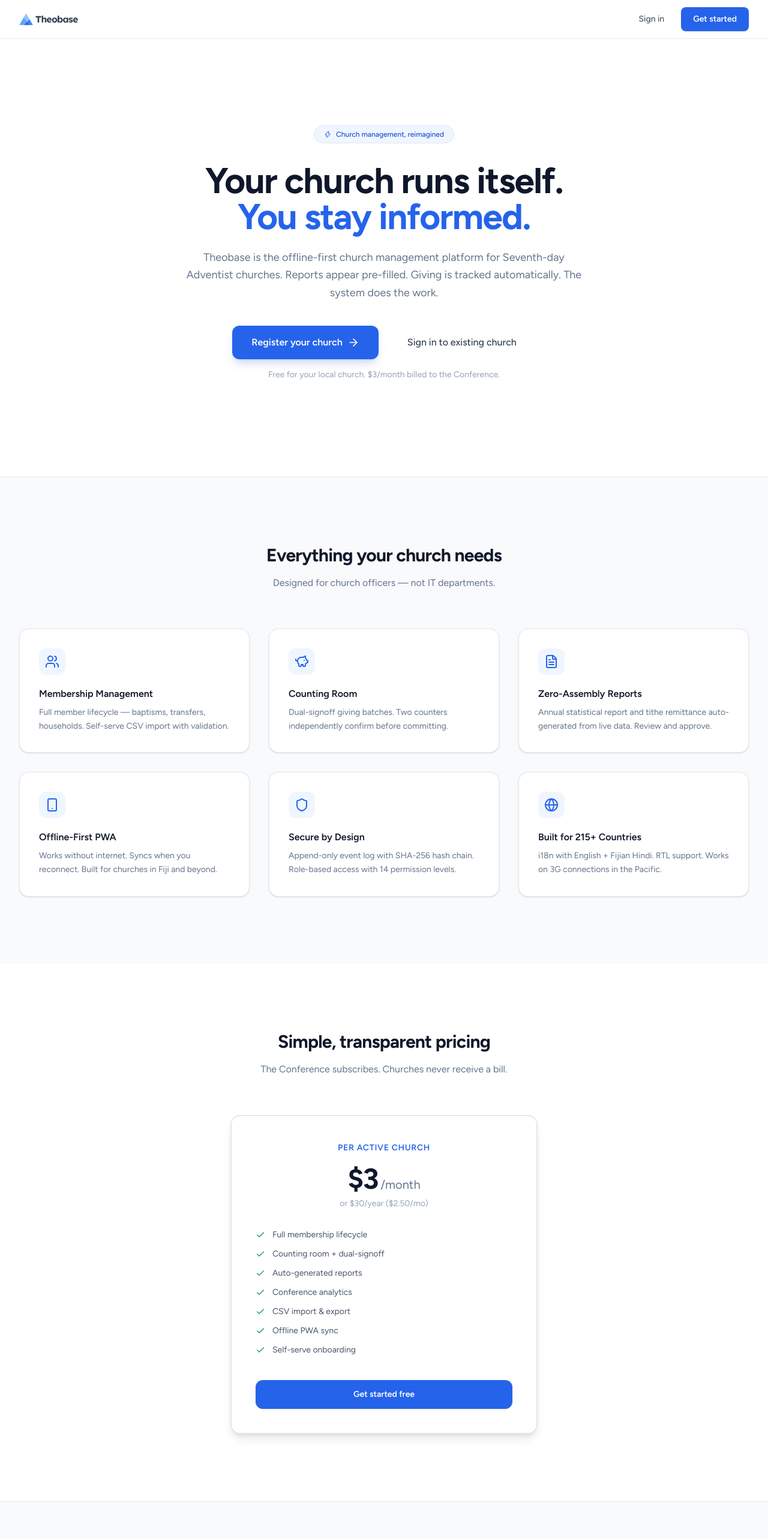
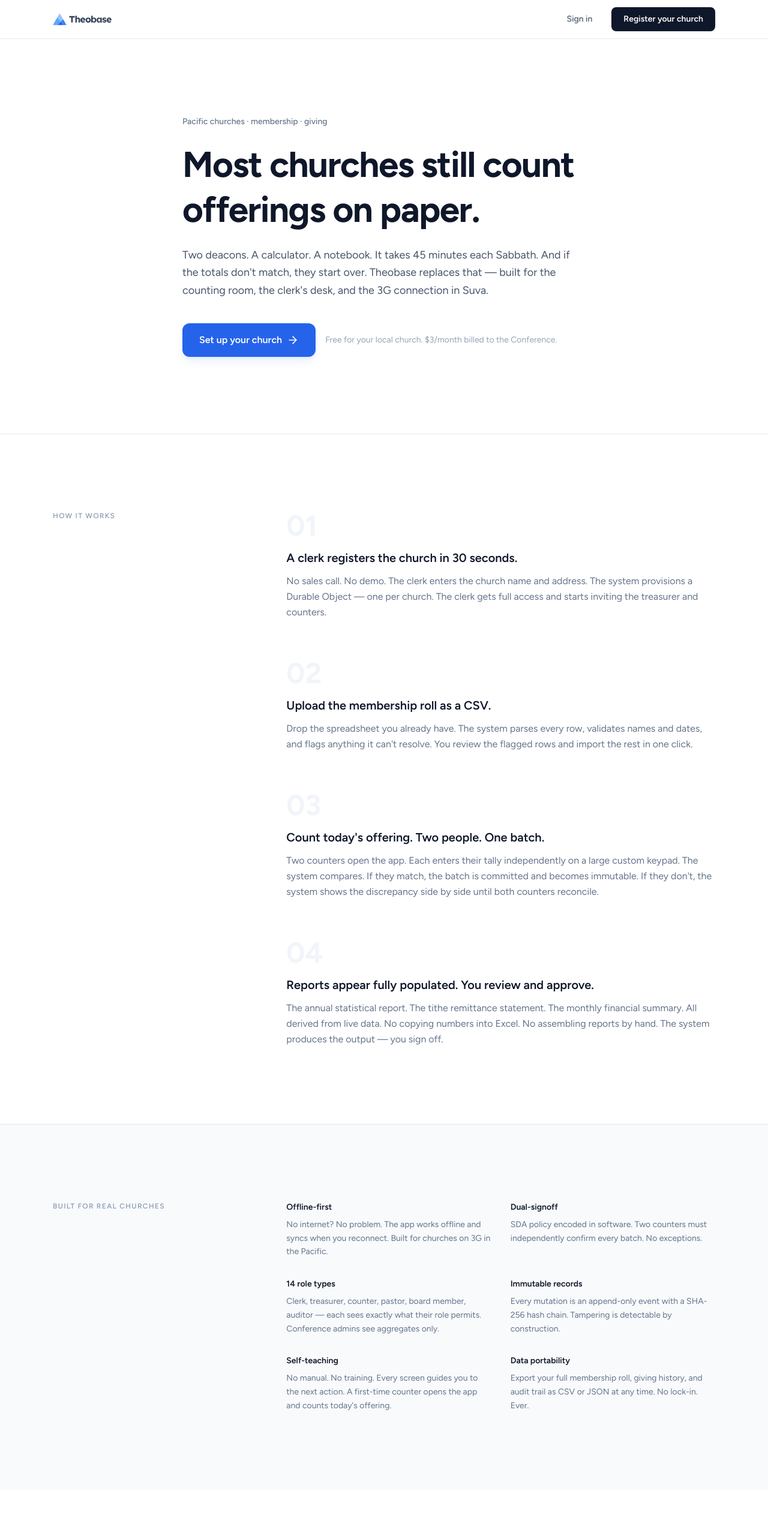
Before and after one commit to taiatiniyara/theobase, a React (Vite) app in the folder packages/web/: page / in a window 1280 px wide. Shown: the top 2566 px of the page at 60% size. Built offline with nearby package versions, Linux system fonts and the light colour scheme; what drizzle-zod would draw is missing.

Commit message:
feat: editorial marketing landing page — story-driven, Pacific-focused, non-generic

```diff
--- a/packages/web/src/components/features/landing-page.tsx
+++ b/packages/web/src/components/features/landing-page.tsx
@@ -1,260 +1,208 @@
 import { useNavigate } from '@tanstack/react-router';
-import {
-  Users,
-  PiggyBank,
-  FileText,
-  Globe,
-  Shield,
-  Zap,
-  Smartphone,
-  Check,
-  ArrowRight,
-} from 'lucide-react';
+import { ArrowRight } from 'lucide-react';
 
 export function LandingPage() {
   const navigate = useNavigate();
 
-  const features = [
-    {
-      icon: Users,
-      title: 'Membership Management',
-      desc: 'Full member lifecycle — baptisms, transfers, households. Self-serve CSV import with validation.',
-    },
-    {
-      icon: PiggyBank,
-      title: 'Counting Room',
-      desc: 'Dual-signoff giving batches. Two counters independently confirm before committing.',
-    },
-    {
-      icon: FileText,
-      title: 'Zero-Assembly Reports',
-      desc: 'Annual statistical report and tithe remittance auto-generated from live data. Review and approve.',
-    },
-    {
-      icon: Smartphone,
-      title: 'Offline-First PWA',
-      desc: 'Works without internet. Syncs when you reconnect. Built for churches in Fiji and beyond.',
-    },
-    {
-      icon: Shield,
-      title: 'Secure by Design',
-      desc: 'Append-only event log with SHA-256 hash chain. Role-based access with 14 permission levels.',
-    },
-    {
-      icon: Globe,
-      title: 'Built for 215+ Countries',
-      desc: 'i18n with English + Fijian Hindi. RTL support. Works on 3G connections in the Pacific.',
-    },
-  ];
-
-  const pricingFeatures = [
-    'Full membership lifecycle',
-    'Counting room + dual-signoff',
-    'Auto-generated reports',
-    'Conference analytics',
-    'CSV import & export',
-    'Offline PWA sync',
-    'Self-serve onboarding',
-  ];
-
   return (
     <div className="min-h-screen bg-white dark:bg-neutral-950">
-      <header className="sticky top-0 z-50 border-b border-neutral-200/60 bg-white/80 backdrop-blur-sm dark:border-neutral-800 dark:bg-neutral-950/80">
-        <div className="mx-auto flex h-16 max-w-7xl items-center justify-between px-4 sm:px-6 lg:px-8">
-          <div className="flex items-center gap-3">
+      <header className="sticky top-0 z-50 border-b border-neutral-100 bg-white/90 backdrop-blur-md dark:border-neutral-800 dark:bg-neutral-950/90">
+        <div className="mx-auto flex h-16 max-w-6xl items-center justify-between px-6">
           <img src="/logo-full.svg" alt="Theobase" className="h-5 w-auto dark:hidden" />
           <img src="/logo-full-light.svg" alt="Theobase" className="hidden h-5 w-auto dark:block" />
-          </div>
-          <div className="flex items-center gap-3">
+          <div className="flex items-center gap-4">
             <button
               type="button"
               onClick={() => navigate({ to: '/login' })}
-              className="rounded-lg px-4 py-2 text-sm font-medium text-neutral-600 hover:text-neutral-900 dark:text-neutral-400 dark:hover:text-neutral-200"
+              className="rounded-lg px-4 py-2 text-sm font-medium text-neutral-600 transition-colors hover:text-neutral-900 dark:text-neutral-400 dark:hover:text-neutral-100"
             >
               Sign in
             </button>
             <button
               type="button"
               onClick={() => navigate({ to: '/church/register' })}
-              className="rounded-lg bg-brand-600 px-5 py-2.5 text-sm font-semibold text-white shadow-sm transition-all hover:bg-brand-700 active:scale-[0.98]"
+              className="rounded-lg bg-neutral-900 px-5 py-2.5 text-sm font-semibold text-white shadow-sm transition-all hover:bg-neutral-800 active:scale-[0.98] dark:bg-white dark:text-neutral-900 dark:hover:bg-neutral-100"
             >
-              Get started
+              Register your church
             </button>
           </div>
         </div>
       </header>
 
       <main>
-        <section className="relative overflow-hidden">
-          <div className="mx-auto max-w-7xl px-4 pb-24 pt-20 sm:px-6 sm:pb-32 sm:pt-28 lg:px-8 lg:pb-40 lg:pt-36">
-            <div className="mx-auto max-w-3xl text-center">
-              <div className="mb-8 inline-flex items-center gap-2 rounded-full border border-brand-200 bg-brand-50 px-4 py-1.5 text-xs font-medium text-brand-700 dark:border-brand-800 dark:bg-brand-950 dark:text-brand-300">
-                <Zap className="h-3 w-3" />
-                Church management, reimagined
-              </div>
-              <h1 className="text-4xl font-bold tracking-tight text-neutral-900 sm:text-5xl lg:text-6xl dark:text-neutral-100">
-                Your church runs itself.
-                <span className="block text-brand-600 dark:text-brand-400">You stay informed.</span>
+        <section className="relative border-b border-neutral-100 dark:border-neutral-800">
+          <div className="mx-auto max-w-6xl px-6 pb-24 pt-24 sm:pb-32 sm:pt-32">
+            <div className="mx-auto max-w-2xl">
+              <p className="text-sm font-medium text-neutral-500 dark:text-neutral-400">
+                Pacific churches &middot; membership &middot; giving
+              </p>
+              <h1 className="mt-6 text-4xl font-bold leading-tight tracking-tight text-neutral-900 sm:text-5xl lg:text-6xl dark:text-neutral-100">
+                Most churches still count offerings on paper.
               </h1>
-              <p className="mx-auto mt-6 max-w-2xl text-lg leading-relaxed text-neutral-500 dark:text-neutral-400">
-                Theobase is the offline-first church management platform for Seventh-day Adventist churches.
-                Reports appear pre-filled. Giving is tracked automatically. The system does the work.
+              <p className="mt-6 text-lg leading-relaxed text-neutral-600 dark:text-neutral-400">
+                Two deacons. A calculator. A notebook. It takes 45 minutes each Sabbath.
+                And if the totals don't match, they start over. Theobase replaces that —
+                built for the counting room, the clerk's desk, and the 3G connection in Suva.
               </p>
-              <div className="mt-10 flex flex-col items-center gap-4 sm:flex-row sm:justify-center">
+              <div className="mt-10 flex flex-col gap-4 sm:flex-row sm:items-center">
                 <button
                   type="button"
                   onClick={() => navigate({ to: '/church/register' })}
-                  className="inline-flex items-center gap-2 rounded-xl bg-brand-600 px-8 py-4 text-base font-semibold text-white shadow-lg shadow-brand-600/20 transition-all hover:bg-brand-700 hover:shadow-xl hover:shadow-brand-600/25 active:scale-[0.98]"
+                  className="inline-flex items-center gap-2 rounded-xl bg-brand-600 px-7 py-4 text-base font-semibold text-white shadow-lg shadow-brand-600/10 transition-all hover:bg-brand-700 hover:shadow-xl hover:shadow-brand-600/20 active:scale-[0.98]"
                 >
-                  Register your church
+                  Set up your church
                   <ArrowRight className="h-5 w-5" />
                 </button>
-                <button
-                  type="button"
-                  onClick={() => navigate({ to: '/login' })}
-                  className="inline-flex items-center gap-2 rounded-xl px-8 py-4 text-base font-medium text-neutral-700 transition-all hover:text-neutral-900 dark:text-neutral-300 dark:hover:text-neutral-100"
-                >
-                  Sign in to existing church
-                </button>
+                <p className="text-sm text-neutral-400">
+                  Free for your local church. $3/month billed to the Conference.
+                </p>
               </div>
-              <p className="mt-4 text-sm text-neutral-400">Free for your local church. $3/month billed to the Conference.</p>
             </div>
           </div>
         </section>
 
-        <section className="border-t border-neutral-200/60 bg-neutral-50 py-20 dark:border-neutral-800 dark:bg-neutral-900/50 sm:py-28">
-          <div className="mx-auto max-w-7xl px-4 sm:px-6 lg:px-8">
-            <div className="mx-auto max-w-2xl text-center">
-              <h2 className="text-3xl font-bold tracking-tight text-neutral-900 dark:text-neutral-100">
-                Everything your church needs
-              </h2>
-              <p className="mt-4 text-neutral-500 dark:text-neutral-400">
-                Designed for church officers — not IT departments.
+        <section className="py-24 sm:py-32">
+          <div className="mx-auto max-w-6xl px-6">
+            <div className="grid gap-16 lg:grid-cols-3">
+              <div className="lg:col-span-1">
+                <p className="text-xs font-semibold uppercase tracking-widest text-neutral-400 dark:text-neutral-500">
+                  How it works
                 </p>
               </div>
-            <div className="mt-16 grid gap-8 sm:grid-cols-2 lg:grid-cols-3">
-              {features.map((f) => (
-                <div
-                  key={f.title}
-                  className="group rounded-2xl border border-neutral-200/60 bg-white p-8 shadow-sm transition-all hover:border-brand-200 hover:shadow-md dark:border-neutral-800 dark:bg-neutral-900 dark:hover:border-brand-800"
-                >
-                  <div className="mb-5 flex h-11 w-11 items-center justify-center rounded-xl bg-brand-50 text-brand-600 transition-colors group-hover:bg-brand-100 dark:bg-brand-950 dark:text-brand-400 dark:group-hover:bg-brand-900">
-                    <f.icon className="h-6 w-6" />
+              <div className="lg:col-span-2 space-y-16">
+                <div className="group">
+                  <div className="mb-4 text-5xl font-bold text-neutral-100 transition-colors group-hover:text-brand-100 dark:text-neutral-800 dark:group-hover:text-brand-900">
+                    01
                   </div>
-                  <h3 className="text-base font-semibold text-neutral-900 dark:text-neutral-100">
-                    {f.title}
+                  <h3 className="text-xl font-semibold text-neutral-900 dark:text-neutral-100">
+                    A clerk registers the church in 30 seconds.
                   </h3>
+                  <p className="mt-3 leading-relaxed text-neutral-500 dark:text-neutral-400">
+                    No sales call. No demo. The clerk enters the church name and address.
+                    The system provisions a Durable Object — one per church. The clerk gets
+                    full access and starts inviting the treasurer and counters.
+                  </p>
+                </div>
+
+                <div className="group">
+                  <div className="mb-4 text-5xl font-bold text-neutral-100 transition-colors group-hover:text-brand-100 dark:text-neutral-800 dark:group-hover:text-brand-900">
+                    02
+                  </div>
+                  <h3 className="text-xl font-semibold text-neutral-900 dark:text-neutral-100">
+                    Upload the membership roll as a CSV.
+                  </h3>
+                  <p className="mt-3 leading-relaxed text-neutral-500 dark:text-neutral-400">
+                    Drop the spreadsheet you already have. The system parses every row,
+                    validates names and dates, and flags anything it can't resolve.
+                    You review the flagged rows and import the rest in one click.
+                  </p>
+                </div>
+
+                <div className="group">
+                  <div className="mb-4 text-5xl font-bold text-neutral-100 transition-colors group-hover:text-brand-100 dark:text-neutral-800 dark:group-hover:text-brand-900">
+                    03
+                  </div>
+                  <h3 className="text-xl font-semibold text-neutral-900 dark:text-neutral-100">
+                    Count today's offering. Two people. One batch.
+                  </h3>
+                  <p className="mt-3 leading-relaxed text-neutral-500 dark:text-neutral-400">
+                    Two counters open the app. Each enters their tally independently on a
+                    large custom keypad. The system compares. If they match, the batch is
+                    committed and becomes immutable. If they don't, the system shows the
+                    discrepancy side by side until both counters reconcile.
+                  </p>
+                </div>
+
+                <div className="group">
+                  <div className="mb-4 text-5xl font-bold text-neutral-100 transition-colors group-hover:text-brand-100 dark:text-neutral-800 dark:group-hover:text-brand-900">
+                    04
+                  </div>
+                  <h3 className="text-xl font-semibold text-neutral-900 dark:text-neutral-100">
+                    Reports appear fully populated. You review and approve.
+                  </h3>
+                  <p className="mt-3 leading-relaxed text-neutral-500 dark:text-neutral-400">
+                    The annual statistical report. The tithe remittance statement. The monthly
+                    financial summary. All derived from live data. No copying numbers into Excel.
+                    No assembling reports by hand. The system produces the output — you sign off.
+                  </p>
+                </div>
+              </div>
+            </div>
+          </div>
+        </section>
+
+        <section className="border-t border-neutral-100 bg-neutral-50 py-24 dark:border-neutral-800 dark:bg-neutral-900/30 sm:py-32">
+          <div className="mx-auto max-w-6xl px-6">
+            <div className="grid gap-16 lg:grid-cols-3">
+              <div className="lg:col-span-1">
+                <p className="text-xs font-semibold uppercase tracking-widest text-neutral-400 dark:text-neutral-500">
+                  Built for real churches
+                </p>
+              </div>
+              <div className="lg:col-span-2 space-y-12">
+                <div className="grid gap-8 sm:grid-cols-2">
+                  {[
+                    { value: 'Offline-first', label: 'No internet? No problem. The app works offline and syncs when you reconnect. Built for churches on 3G in the Pacific.' },
+                    { value: 'Dual-signoff', label: 'SDA policy encoded in software. Two counters must independently confirm every batch. No exceptions.' },
+                    { value: '14 role types', label: 'Clerk, treasurer, counter, pastor, board member, auditor — each sees exactly what their role permits. Conference admins see aggregates only.' },
+                    { value: 'Immutable records', label: 'Every mutation is an append-only event with a SHA-256 hash chain. Tampering is detectable by construction.' },
+                    { value: 'Self-teaching', label: 'No manual. No training. Every screen guides you to the next action. A first-time counter opens the app and counts today\'s offering.' },
+                    { value: 'Data portability', label: 'Export your full membership roll, giving history, and audit trail as CSV or JSON at any time. No lock-in. Ever.' },
+                  ].map((item) => (
+                    <div key={item.value}>
+                      <div className="text-sm font-semibold text-neutral-900 dark:text-neutral-100">
+                        {item.value}
+                      </div>
                       <p className="mt-2 text-sm leading-relaxed text-neutral-500 dark:text-neutral-400">
-                    {f.desc}
+                        {item.label}
                       </p>
                     </div>
                   ))}
                 </div>
               </div>
+            </div>
+          </div>
         </section>
 
-        <section className="py-20 sm:py-28">
-          <div className="mx-auto max-w-7xl px-4 sm:px-6 lg:px-8">
+        <section className="py-24 sm:py-32">
+          <div className="mx-auto max-w-6xl px-6">
             <div className="mx-auto max-w-2xl text-center">
-              <h2 className="text-3xl font-bold tracking-tight text-neutral-900 dark:text-neutral-100">
-                Simple, transparent pricing
+              <p className="text-xs font-semibold uppercase tracking-widest text-neutral-400 dark:text-neutral-500">
+                Pricing
+              </p>
+              <h2 className="mt-6 text-3xl font-bold tracking-tight text-neutral-900 dark:text-neutral-100">
+                $3 per church. Per month.
               </h2>
-              <p className="mt-4 text-neutral-500 dark:text-neutral-400">
-                The Conference subscribes. Churches never receive a bill.
+              <p className="mt-4 text-lg text-neutral-500 dark:text-neutral-400">
+                Or $30/year. The Conference subscribes. Individual churches never receive a bill.
+                No feature gates — every church gets the full platform. Cancel anytime.
+                Export your data. No lock-in.
               </p>
-            </div>
-            <div className="mx-auto mt-16 max-w-lg">
-              <div className="rounded-2xl border-2 border-brand-200 bg-white p-10 shadow-lg dark:border-brand-800 dark:bg-neutral-900">
-                <div className="text-center">
-                  <span className="text-sm font-semibold uppercase tracking-wider text-brand-600 dark:text-brand-400">
-                    Per active church
-                  </span>
-                  <div className="mt-4 flex items-baseline justify-center gap-1">
-                    <span className="text-5xl font-bold tracking-tight text-neutral-900 dark:text-neutral-100">$3</span>
-                    <span className="text-xl text-neutral-500">/month</span>
-                  </div>
-                  <p className="mt-2 text-sm text-neutral-400">or $30/year ($2.50/mo)</p>
-                </div>
-                <ul className="mt-8 space-y-3">
-                  {pricingFeatures.map((f) => (
-                    <li key={f} className="flex items-center gap-3 text-sm text-neutral-600 dark:text-neutral-400">
-                      <Check className="h-4 w-4 shrink-0 text-success" />
-                      {f}
-                    </li>
-                  ))}
-                </ul>
+              <div className="mt-8">
                 <button
                   type="button"
                   onClick={() => navigate({ to: '/church/register' })}
-                  className="mt-10 w-full rounded-xl bg-brand-600 py-3.5 text-sm font-semibold text-white shadow-sm transition-all hover:bg-brand-700 active:scale-[0.98]"
+                  className="inline-flex items-center gap-2 rounded-xl bg-brand-600 px-7 py-4 text-base font-semibold text-white shadow-lg shadow-brand-600/10 transition-all hover:bg-brand-700 active:scale-[0.98]"
                 >
-                  Get started free
+                  Register your church
+                  <ArrowRight className="h-5 w-5" />
                 </button>
               </div>
             </div>
           </div>
         </section>
-
-        <section className="border-t border-neutral-200/60 bg-neutral-50 py-20 dark:border-neutral-800 dark:bg-neutral-900/50 sm:py-28">
-          <div className="mx-auto max-w-7xl px-4 sm:px-6 lg:px-8">
-            <div className="mx-auto max-w-2xl text-center">
-              <h2 className="text-3xl font-bold tracking-tight text-neutral-900 dark:text-neutral-100">
-                How it works
-              </h2>
-              <p className="mt-4 text-neutral-500 dark:text-neutral-400">
-                From onboarding to daily operations — no training required.
-              </p>
-            </div>
-            <div className="mt-16 grid gap-8 sm:grid-cols-3">
-              {[
-                {
-                  step: '01',
-                  title: 'Register your church',
-                  desc: 'A clerk signs up in 30 seconds. The system provisions your church automatically and grants clerk access.',
-                },
-                {
-                  step: '02',
-                  title: 'Import your members',
-                  desc: 'Upload your CSV membership roll. The system parses it, flags unresolved rows, and imports everything in one go.',
-                },
-                {
-                  step: '03',
-                  title: 'Start counting',
-                  desc: 'Two counters open a batch, enter today\'s offering on the custom keypad, and confirm. The batch is committed and immutable.',
-                },
-              ].map((item) => (
-                <div key={item.step} className="text-center">
-                  <span className="text-4xl font-bold text-brand-100 dark:text-brand-900">{item.step}</span>
-                  <h3 className="mt-4 text-base font-semibold text-neutral-900 dark:text-neutral-100">{item.title}</h3>
-                  <p className="mt-2 text-sm leading-relaxed text-neutral-500 dark:text-neutral-400">{item.desc}</p>
-                </div>
-              ))}
-            </div>
-          </div>
-        </section>
       </main>
 
-      <footer className="border-t border-neutral-200/60 py-12 dark:border-neutral-800">
-        <div className="mx-auto max-w-7xl px-4 sm:px-6 lg:px-8">
-          <div className="flex flex-col items-center justify-between gap-4 sm:flex-row">
-            <div className="flex items-center gap-2">
+      <footer className="border-t border-neutral-100 py-12 dark:border-neutral-800">
+        <div className="mx-auto max-w-6xl px-6">
+          <div className="flex flex-col items-center gap-6 sm:flex-row sm:justify-between">
             <img src="/logo-full.svg" alt="Theobase" className="h-4 w-auto dark:hidden" />
             <img src="/logo-full-light.svg" alt="Theobase" className="hidden h-4 w-auto dark:block" />
+            <div className="flex items-center gap-6 text-xs text-neutral-400">
+              <button type="button" onClick={() => navigate({ to: '/login' })} className="hover:text-neutral-600 dark:hover:text-neutral-300">Sign in</button>
+              <button type="button" onClick={() => navigate({ to: '/church/register' })} className="hover:text-neutral-600 dark:hover:text-neutral-300">Register</button>
             </div>
-            <div className="flex items-center gap-6">
-              <button type="button" onClick={() => navigate({ to: '/login' })} className="text-xs text-neutral-400 hover:text-neutral-600 dark:hover:text-neutral-300">
-                Sign in
-              </button>
-              <button type="button" onClick={() => navigate({ to: '/church/register' })} className="text-xs text-neutral-400 hover:text-neutral-600 dark:hover:text-neutral-300">
-                Register
-              </button>
-              <button type="button" onClick={() => navigate({ to: '/visitor/welcome' })} className="text-xs text-neutral-400 hover:text-neutral-600 dark:hover:text-neutral-300">
-                Visitor
-              </button>
-            </div>
-            <p className="text-xs text-neutral-400">
-              &copy; {new Date().getFullYear()} Theobase. Built for churches worldwide.
-            </p>
+            <p className="text-xs text-neutral-400">&copy; {new Date().getFullYear()} Theobase</p>
           </div>
         </div>
       </footer>
```
Also changed, not shown: 1 other file (tests, documents, lock files or other folders). Lines whose indentation alone changed are shown as unchanged.
